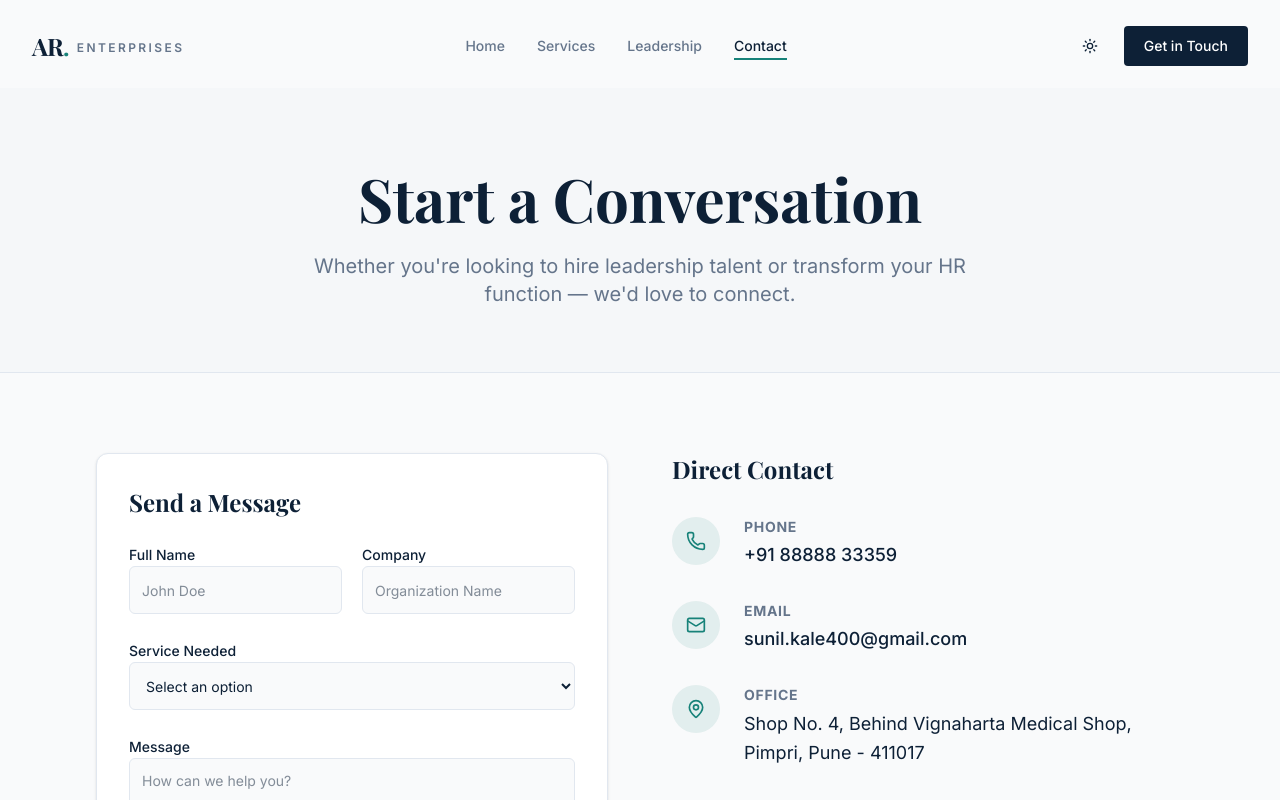
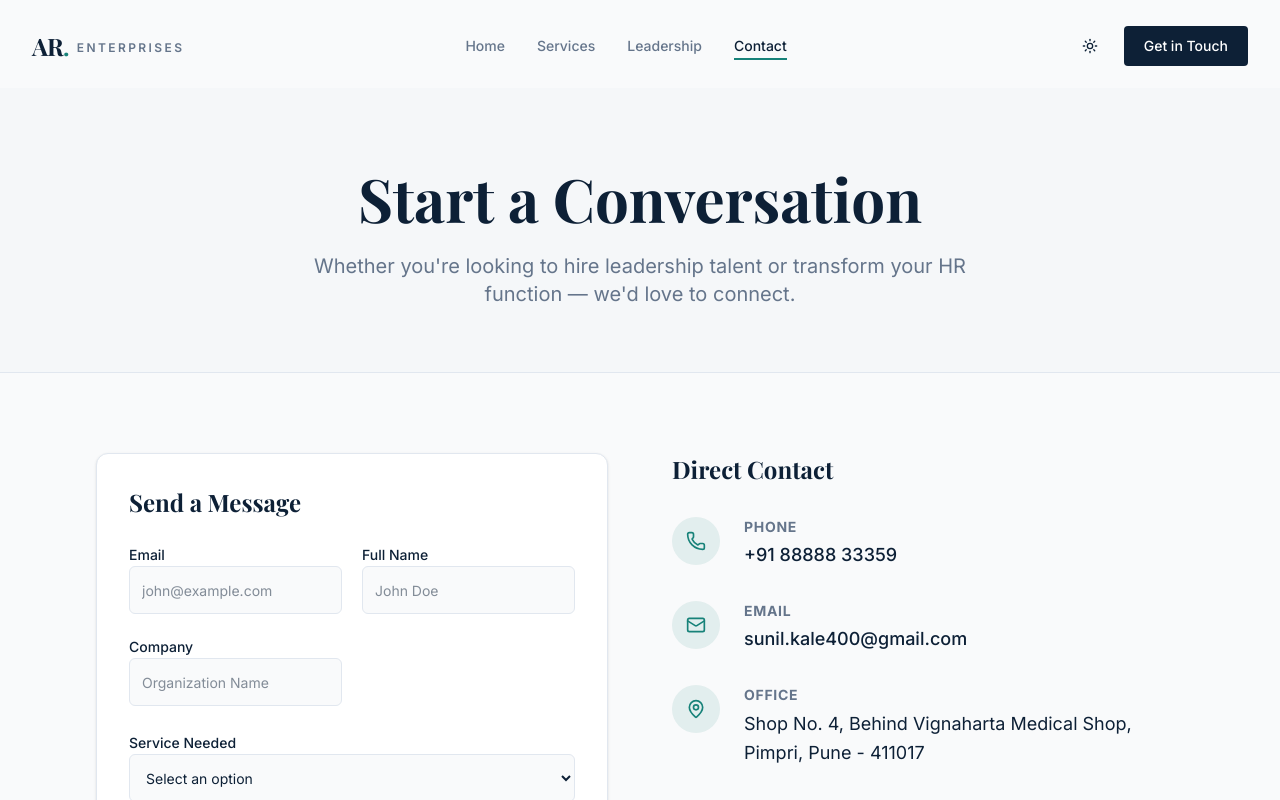
Before and after one commit to asmitakale16/AR-Enterprises-, a React (Vite) app in the folder AR-Enterprises/: page /contact in a window 1280 px wide. Shown: the top 800 px of the page. Built offline with nearby package versions, Linux system fonts and the light colour scheme; a web font is replaced by a local one.

Commit message:
Update Contect Forn as per FormSubmit

```diff
--- a/AR-Enterprises/src/pages/Contact.tsx
+++ b/AR-Enterprises/src/pages/Contact.tsx
@@ -54,10 +54,10 @@ export default function Contact() {
             </h2>
 
             <form
-            className="space-y-5 md:space-y-6"
             action="https://formsubmit.co/sunil.kale400@gmail.com"
             method="POST"
-    >
+            className="space-y-5 md:space-y-6"
+            >
 
       {/* FormSubmit Configuration */}
       <input
@@ -81,14 +81,28 @@ export default function Contact() {
 
       {/* Name + Company */}
       <div className="grid grid-cols-1 sm:grid-cols-2 gap-4 sm:gap-5">
+        <div className="space-y-2">
+        <label htmlFor="email" className="text-sm font-medium text-foreground">
+        Email
+        </label>
+
+         <input
+         type="email"
+         id="email"
+         name="Email"
+         required
+         className="flex min-h-[48px] h-12 w-full rounded-md border border-input bg-background px-3 py-2 text-sm"
+         placeholder="john@example.com"
+         />
+         </div>
 
         <div className="space-y-2">
           <label
             htmlFor="name"
             className="text-sm font-medium text-foreground"
-          >
+            >
             Full Name
-          </label>
+            </label>
 
           <input
             type="text"
```
